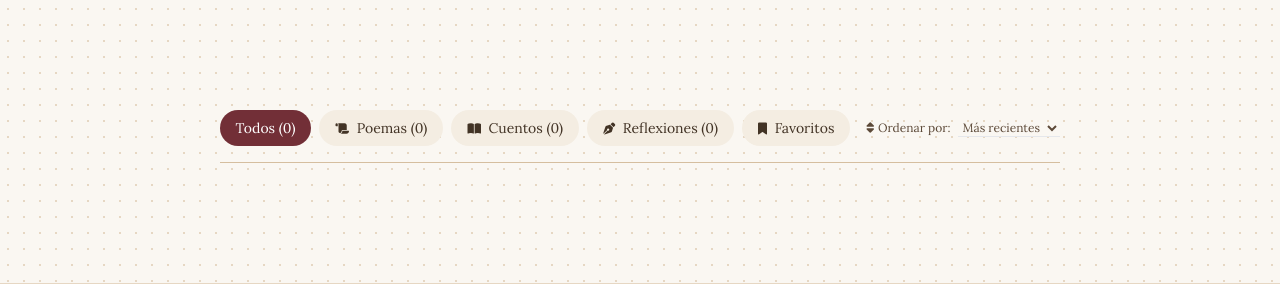
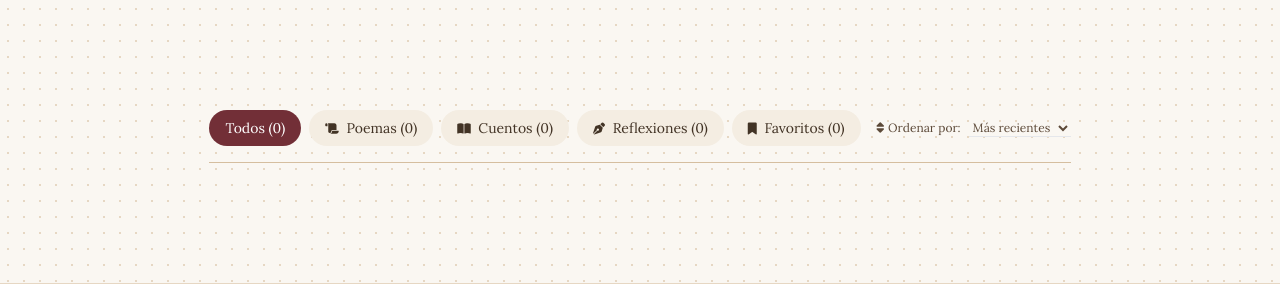
Before and after one commit to DiazD-2133/susurros_de_papel_app, a Flask app: page / in a window 1280 px wide. Shown: the part 623-907 px from the top of the page. Run offline with Flask 3, Linux system fonts and the light colour scheme; grey boxes labelled with a size stand in for pictures from a placeholder-image service; data that the repository does not hold is empty; some libraries are stand-ins or nearby versions; some web fonts are replaced.

Commit message:
fav conut
actualiza el contador de favoritos

```diff
--- a/static/js/main.js
+++ b/static/js/main.js
@@ -29,6 +29,7 @@ function updateCounts() {
     if (!elTodos) return;
 
     const favorites = JSON.parse(localStorage.getItem('my_literary_favorites') || '[]');
+    const validFavCount = worksData.filter(w => favorites.includes(String(w.id))).length;
 
     elTodos.innerText = worksData.length;
     document.getElementById('count-poema').innerText = worksData.filter(w => w.type === 'poema').length;
@@ -37,7 +38,7 @@ function updateCounts() {
 
     const countFav = document.getElementById('count-favoritos');
     if (countFav) {
-        countFav.innerText = favorites.length;
+        countFav.innerText = validFavCount;
     }
 }
 
@@ -158,8 +159,8 @@ function applyFiltersAndSort() {
         }
 
         const matchesQuery = item.title.toLowerCase().includes(query) ||
-                            item.excerpt.toLowerCase().includes(query) ||
-                            item.content.toLowerCase().includes(query);
+            item.excerpt.toLowerCase().includes(query) ||
+            item.content.toLowerCase().includes(query);
         return matchesType && matchesQuery;
     });
 
@@ -308,7 +309,7 @@ function toggleAmbientAudio() {
             btn.classList.remove('bg-sepia-100', 'text-sepia-800');
             icon.classList.remove('text-accent-wine');
             showToast('Música ambiental activada 🎵');
-        } catch(e) {
+        } catch (e) {
             showToast('Audio no soportado en este navegador');
         }
     } else {
--- a/templates/index.html
+++ b/templates/index.html
@@ -43,7 +43,7 @@
                 <i class="fa-solid fa-pen-nib text-xs mr-1"></i> Reflexiones (<span id="count-reflexion">0</span>)
             </button>
             <button onclick="setFilter('favoritos', this)" class="filter-btn px-4 py-2 rounded-full text-sm font-medium transition-colors bg-sepia-100 text-sepia-800 hover:bg-sepia-200">
-                <i class="fa-solid fa-bookmark text-xs mr-1"></i> Favoritos
+                <i class="fa-solid fa-bookmark text-xs mr-1"></i> Favoritos (<span id="count-favoritos">0</span>)
             </button>
         </div>
 
```
